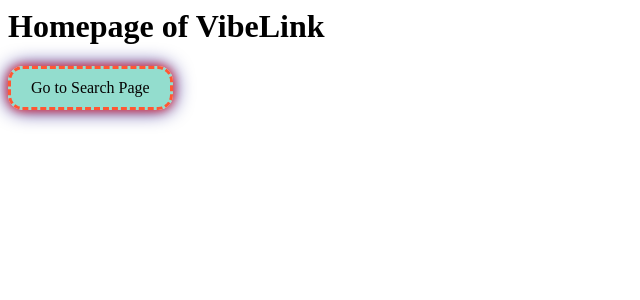
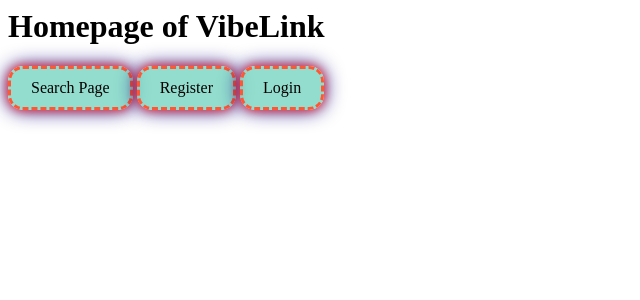
Before and after one commit to AlexCoppinger/Music-Recommendation, a Django app: page / in a window 1280 px wide. Shown: the top 300 px of the page, without its empty margins (0-640 px from the left). Run offline with Django 5.2, Linux system fonts and the light colour scheme.

Commit message:
added a login and register page on the HTML

```diff
--- a/musicrec/musicrec/settings/config_params.ini
+++ b/musicrec/musicrec/settings/config_params.ini
@@ -4,3 +4,5 @@ secret_key = yourfathereatsshellsinacity
 [spotify]
 client_id = 17a01638de8c4d72825556e2401dbaa3
 client_secret = f84cf77fccc94b73aef73e2cf8a46eed
+redirect_uri = http://127.0.0.1:8000/
+scope = user-read-private user-read-email playlist-modify-public playlist-modify-private
--- a/musicrec/vibelink/templates/vibelink/home.html
+++ b/musicrec/vibelink/templates/vibelink/home.html
@@ -1,5 +1,6 @@
 <h1>Homepage of VibeLink</h1>
-<a href="{% url 'vibelink:search_playlists' %}" class="button">Go to Search Page</a>
+<a href="{% url 'vibelink:search_playlists' %}" class="button">Search Page</a>
+
 <style>
     .button {
         display: inline-block;
@@ -20,3 +21,47 @@
         background-color: #b3650062;
     }
 </style>
+
+<a href="{% url 'vibelink:register' %}" class="button">Register</a>
+<style>
+    .button {
+        display: inline-block;
+        padding: 10px 20px;
+        font-size: 16px;
+        color: rgb(5, 2, 2);
+        background-color: #7dd6c4d3;
+        text-decoration: none;
+        border: 3px dashed #ff5733;
+        border-radius: 15px;
+        box-shadow: 0 0 10px #ff3333, 0 0 20px #11007c; /* Glowing effect */
+        animation: pulse 0.01s infinite;
+        cursor: pointer;
+        transition: background-color 0.3s ease;
+    }
+
+    .button:hover {
+        background-color: #b3650062;
+    }
+</style>
+
+<a href="{% url 'vibelink:login' %}" class="button">Login</a>
+<style>
+    .button {
+        display: inline-block;
+        padding: 10px 20px;
+        font-size: 16px;
+        color: rgb(5, 2, 2);
+        background-color: #7dd6c4d3;
+        text-decoration: none;
+        border: 3px dashed #ff5733;
+        border-radius: 15px;
+        box-shadow: 0 0 10px #ff3333, 0 0 20px #11007c; /* Glowing effect */
+        animation: pulse 0.01s infinite;
+        cursor: pointer;
+        transition: background-color 0.3s ease;
+    }
+
+    .button:hover {
+        background-color: #b3650062;
+    }
+</style>
--- /dev/null
+++ b/musicrec/vibelink/templates/vibelink/login.html
@@ -0,0 +1 @@
+<h1>Login Page</h1>
--- /dev/null
+++ b/musicrec/vibelink/templates/vibelink/register.html
@@ -0,0 +1 @@
+<h1>Register Page</h1>
--- a/musicrec/vibelink/urls.py
+++ b/musicrec/vibelink/urls.py
@@ -6,5 +6,7 @@ app_name = 'vibelink'
 urlpatterns = [
     path('search/', views.playlist_search_view, name='search_playlists'),
     path('search/tracks/', views.track_search_view, name='search_tracks'),  # Updated path
-    path('', views.home, name='home')
+    path('', views.home, name='home'),
+    path('register/', views.register, name='register'),
+    path('login/', views.login, name='login')
 ]
--- a/musicrec/vibelink/views.py
+++ b/musicrec/vibelink/views.py
@@ -24,3 +24,9 @@ def track_search_view(request):
 
 def home(request):
     return render(request, 'vibelink/home.html')
+
+def register(request):
+    return render(request, 'vibelink/register.html')
+
+def login(request):
+    return render(request, 'vibelink/login.html')
```
Also changed, not shown: musicrec/musicrec/settings/settings.py (+8 -1 lines), musicrec/vibelink/models.py (+22 -2 lines), musicrec/vibelink/spotify.py (+7 -16 lines), musicrec/musicrec/db.sqlite3, 1 other file.
